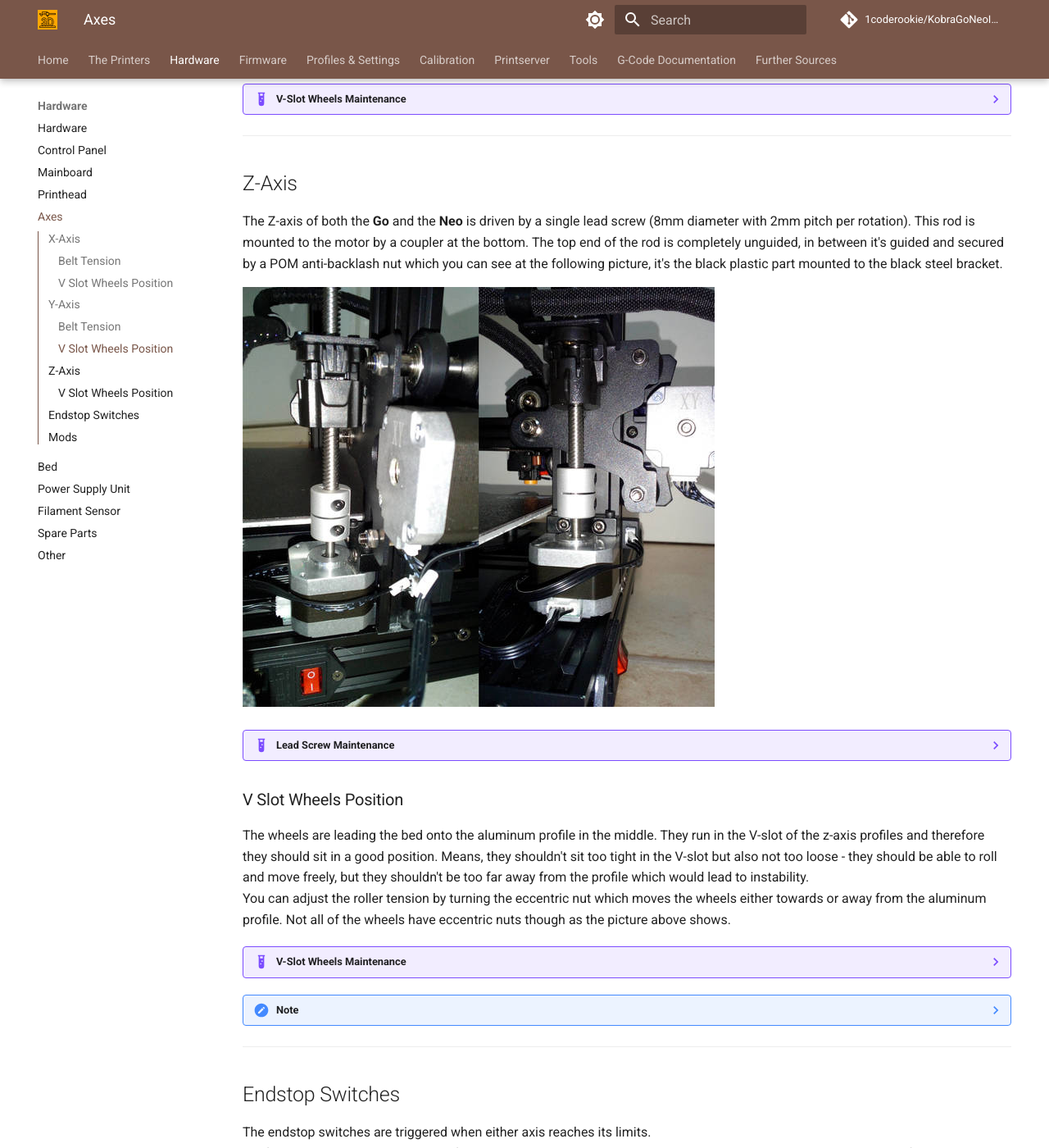
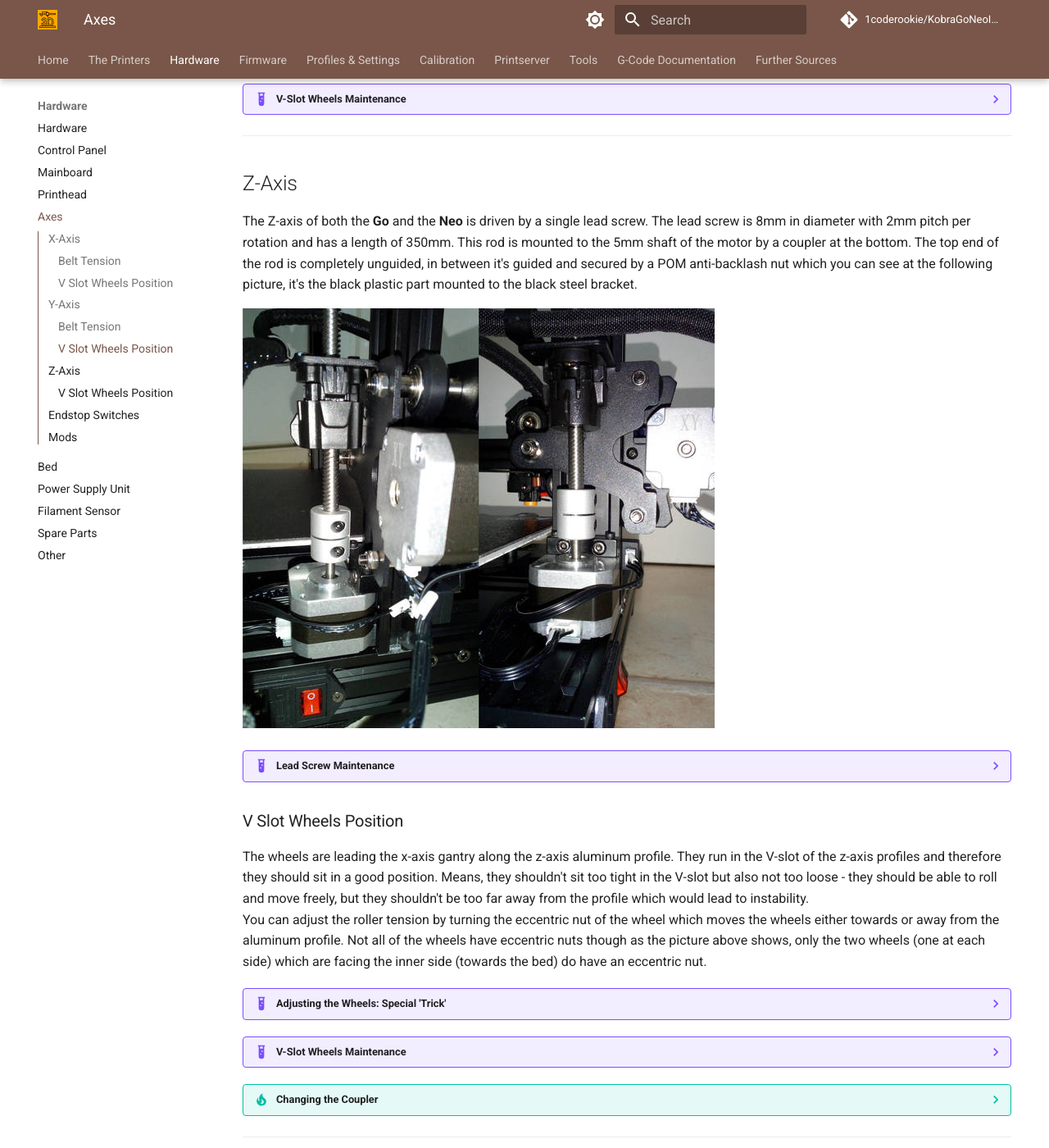
Before and after one commit to 1coderookie/KobraGoNeoInsights, an MkDocs documentation site: the page built from docs/hardware/axes.md, in a window 1280 px wide and 1400 px high, scrolled down 4015 px. Shown: the whole window at 82% size. Built offline with MkDocs 1.6.1 and Material for MkDocs 9.7.7, drawn with Linux system fonts in a browser that asks for light colours; comment, search, counter and statistics services are not loaded; some of the changed lines change nothing that is shown.

Commit message:
Update axes.md

```diff
--- a/docs/hardware/axes.md
+++ b/docs/hardware/axes.md
@@ -29,10 +29,8 @@ You can adjust the roller tension by turning the eccentric nut which moves the w
 
 ??? tip "Adjusting the Position of the V-Slot Wheels"
 
-    - The wheels shouldn't sit too tight in the V-slot but also not too loose. They should touch the aluminum profile and sit in there pretty tight, but they should be able to roll and move freely - so they shouldn't sit too tight though (sorry, it's kinda hard to explain). On the other hand, they also shouldn't be too loose or far away from the profile which would lead to instability.
-    - If you need to adjust the position of the wheels using the eccentric nuts, you might encouter the problem that e.g. the inner wheel and the lower wheel on the outside may sit in the v-slot really nice, but that the third wheel (the upper one on the outside in this example) isn't even touching the aluminum and can be spinned in the air. Whatever you'll try with the eccentric nut of the wheel of the inside (because there's only this one), you won't be able to achieve that all of the three wheels touch the aluminum and sit in the slot like they should.
-    So - what to do?
-    Well, there's a trick: you have to loosen the two hexagon socket screws which are holding the Y-shaped metal plate (where the wheels are mounted onto) against the aluminum frame of the x-axis gantry. Dont take them out (!), just loosen them a bit. Then you can adjust the position of the wheels by using the eccentric nut again becuase now the metal plate can move a bit and adjust it's position towards the aluminum frame of the x-axis gantry. It's even better to drive up the x-axis gantry all the way to the top first and secure it with some zipties or velcros. Then lower the gantry again until the weight is held by the zipties (make sure the distance between the x-axis and the upper plastic x-frame is pretty much the same though, so that the gantry is horizontally leveled). By doing so you'll take off the weight from the wheels and it'll be easier to adjust their position. After you're done with adjusting the position of the wheels, tighten up the screws of those metal plates again, drive up the gantry a bit again until the zipties are hanging around freely and then cut them off.
+    - The wheels shouldn't sit too tight in the V-slot but also not too loose. They should touch the aluminum profile and sit in there pretty tight, but they should be able to roll and move freely - so they shouldn't sit too tight though (sorry, it's kinda hard to explain). On the other hand, they also shouldn't be too loose or far away from the profile which would lead to instability. The printhead shouldn't wiggle but it has to be able to move freely.
+
 
 ??? example "V-Slot Wheels Maintenance"
 
@@ -97,7 +95,7 @@ You can adjust the roller tension by turning the eccentric nut which moves the w
 ---
 
 ## Z-Axis
-The Z-axis of both the **Go** and the **Neo** is driven by a single lead screw (8mm diameter with 2mm pitch per rotation). This rod is mounted to the motor by a coupler at the bottom. The top end of the rod is completely unguided, in between it's guided and secured by a POM anti-backlash nut which you can see at the following picture, it's the black plastic part mounted to the black steel bracket.
+The Z-axis of both the **Go** and the **Neo** is driven by a single lead screw. The lead screw is 8mm in diameter with 2mm pitch per rotation and has a length of 350mm. This rod is mounted to the 5mm shaft of the motor by a coupler at the bottom. The top end of the rod is completely unguided, in between it's guided and secured by a POM anti-backlash nut which you can see at the following picture, it's the black plastic part mounted to the black steel bracket.
 
 ![Z-axis views](../assets/images/z-axis_neo_web.jpg)
 
@@ -107,11 +105,12 @@ The Z-axis of both the **Go** and the **Neo** is driven by a single lead screw (
     - Make sure the rod is clean, there shouldn't stick debris or dirt on it as it could/would block the movement.
     - If you need to clean it, it's advisable to disassamble the whole rod system including the coupler and the anti-backlash nut. A detailed instruction with images about how to do so will come soon.
     - Spray e.g. WD-40 on the rod to loosen old sticky oil and debris. Then take a toothbrush or something like that for being able to reach the bottom of the thread also and clean it up. Make sure to not leave any particles from the anti-backlash nut or any dirt stuck on it.
-    - After this procedure, clean the WD-40 off of the rod by using e.g. car break cleaner. It'll wash off everything, you can also use an old cloth to wipe it.
+    - After this procedure, clean the WD-40 off of the rod by using e.g. car break cleaner or silicone remover spray. It'll wash off everything, you can also use an old cloth to wipe it (but make sure that no textile fibres will stick in the thread somehow).
     - After you cleaned and dried it, add a little lube to the rod. Don't be excessive here and drown it with oil - just use a tiny bit to make it glide better.
     *Don't use WD-40 or grease which contains graphite or MoS2!*
     I personally like to use PTFE spray first, let it dry and then put some synthetic lube on which is made for mountainbike chains as it uses to stick a bit better onto the metal. But every good medium to heavy synthetic machine oil will do the job just fine.
     You can draw a line of oil all along one side of the rod from the bottom to the top and then put the rod between your fingers and turn it. By doing so, the excessive oil will build up at your fingers and will also reach the bottom of the rod. Wipe off any excessive amount of oil afterwards again - you don't want to have oil dripping down on your motor later!
+    Tip: to avoid dripping oil down to the motor, I personally wrap a pipe cleaner around the rod right above the coupler. If by time a drop or two will move down, the pipe cleaner will absorb it.
     - Before installing the rod into the coupler of the motor again, clean the last inch of the bottom again by using the car break cleaner and the cloth. Try to get it as much degreased as possible, so that it doesn't start to slip inside of the coupler later.
     - When you're done reassembling everything and you home the printhead, you only should hear the low noise of the turning motor now - so now grinding noise from the anti-backlash nut or something like that.
 
@@ -123,8 +122,15 @@ The Z-axis of both the **Go** and the **Neo** is driven by a single lead screw (
         As an example: So let's say you want to lubricate your bike chain and use WD-40 to do so, you'll basically *wash away* the existent lubrification  which is inside the chain - therefore the chain will be worn out pretty quick. You'll also harm the sealings. If you don't believe me, make a little test by yourself: take an air baloon, pump it up, spray WD-40 onto it and wait..
 
 ### V Slot Wheels Position
-The wheels are leading the bed onto the aluminum profile in the middle. They run in the V-slot of the z-axis profiles and therefore they should sit in a good position. Means, they shouldn't sit too tight in the V-slot but also not too loose - they should be able to roll and move freely, but they shouldn't be too far away from the profile which would lead to instability.
-You can adjust the roller tension by turning the eccentric nut which moves the wheels either towards or away from the aluminum profile. Not all of the wheels have eccentric nuts though as the picture above shows.
+The wheels are leading the x-axis gantry along the z-axis aluminum profile. They run in the V-slot of the z-axis profiles and therefore they should sit in a good position. Means, they shouldn't sit too tight in the V-slot but also not too loose - they should be able to roll and move freely, but they shouldn't be too far away from the profile which would lead to instability.
+You can adjust the roller tension by turning the eccentric nut of the wheel which moves the wheels either towards or away from the aluminum profile. Not all of the wheels have eccentric nuts though as the picture above shows, only the two wheels (one at each side) which are facing the inner side (towards the bed) do have an eccentric nut.
+
+??? example "Adjusting the Wheels: Special 'Trick'"
+
+    However, you might face the problem that you just can't get all of the three wheels at each side to touch the aluminum frame as they should. So if you need to adjust the position of the wheels using the eccentric nuts, you might encouter the problem that e.g. the inner wheel and the lower wheel on the outside may sit in the v-slot really nice, but that the third wheel (the upper one on the outside in this example) isn't even touching the aluminum and can be spinned in the air. Whatever you'll try with the eccentric nut of the wheel of the inside (because there's only this one), you won't be able to achieve that all of the three wheels touch the aluminum and sit in the slot like they should.
+    So - what to do?
+    Well, there's a trick: you have to loosen the two hexagon socket screws which are holding the Y-shaped metal plate (where the wheels are mounted onto, at the backside so to say) against the aluminum frame of the x-axis gantry. Dont take them out (!), just loosen them a bit. Then you can adjust the position of the wheels by using the eccentric nut again because now the metal plate can move a bit and you can adjust it's position towards the aluminum frame of the x-axis gantry.
+    It's even better to drive up the x-axis gantry all the way to the top first and secure it with some zipties or velcros. Then lower the gantry again until the weight is held by the zipties (make sure the distance between the x-axis and the upper plastic x-frame is pretty much the same though, so that the gantry is horizontally leveled). By doing so you'll take off the weight from the wheels and it'll be easier to adjust their position. After you're done with adjusting the position of the wheels, tighten up the screws of those metal plates again, drive up the gantry a bit again until the zipties are hanging around freely and then cut them off. (Pictures are about to come soon.)
 
 ??? example "V-Slot Wheels Maintenance"
 
@@ -139,9 +145,10 @@ You can adjust the roller tension by turning the eccentric nut which moves the w
         People use to think WD-40 is the perfect solution for pretty much everything, but they aren't aware of the fact that -due to the chemical recipe it's made of- it's absolutely not sufficient for getting parts lubed mid- to longterm. Fact is, that the chemicals inside of it will even wash off any grease or oil, it can harm POM and rubber and so on.
         As an example: So let's say you want to lubricate your bike chain and use WD-40 to do so, you'll basically *wash away* the existent lubrification  which is inside the chain - therefore the chain will be worn out pretty quick. You'll also harm the sealings. If you don't believe me, make a little test by yourself: take an air baloon, pump it up, spray WD-40 onto it and wait..
 
-??? note
+??? tip "Changing the Coupler"
 
-    I noticed at my **Neo** that it's impossible for me to adjust the position in a way that leads to the circumstance that all of the three wheels are in a correct position. Both upper wheels on the outside of the profile aren't touching the profile, there always remains a little gap. Even though it seems that everything works fine, it's either a faulty design or it's intended to be like that.
+    It might be a good idea to change the coupler as the one which comes with the printer doesn't compensate any misalignement of the motor shaft and the lead screw. So if they aren't in a perfect vertical alignment, it will result in shear forces, increased wear of the anti-backlash nut and even may cause jamming.
+    If you want to change the coupler, you'll need to get a coupler which suits 5/8mm as the motor shaft is 5mm and the rod is 8mm in diameter. Make sure you *don't* get a coupler which uses a grub screw that holds onto the shaft and rod itself, you need to get a coupler which uses some kind of a clamp mechanism so to say as the stock one. The reason is simple: the motor shaft is round, it doesn't have a flat area where a grub screw needs to be screwn onto. Same goes for the lead screw itself. (Pictures are about to come soon.)
 
 ---
 
```
